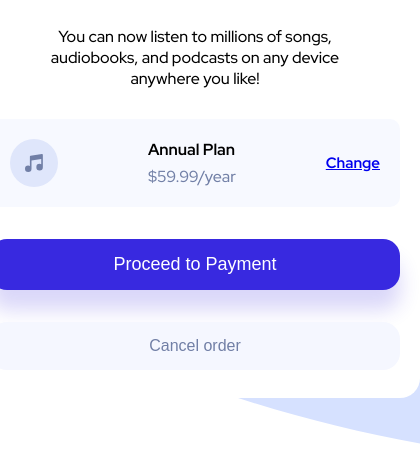
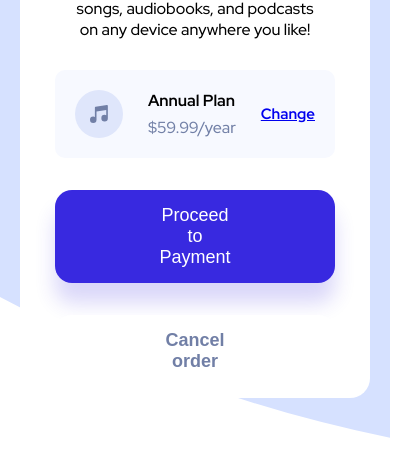
Before and after one commit to sunaycansev/order-summary-card, a plain HTML site: page index.html in a window 390 px wide. Shown: the part 379-844 px from the top of the page, 420 px wide, since content can reach past the window. Drawn offline with Linux system fonts and the light colour scheme.

Commit message:
add card bottom

```diff
--- a/style/style.css
+++ b/style/style.css
@@ -63,7 +63,7 @@ body {
   align-items: center;
   border-radius: 10px;
   padding: 20px;
-  margin: 0 20px 32px;
+  margin: 0 35px 32px;
   background-color: var(--gray);
 }
 
@@ -99,8 +99,8 @@ body {
   flex-direction: column;
   justify-content: center;
   align-items: center;
-  padding-right: 20px;
-  padding-left: 20px;
+  padding-right: 35px;
+  padding-left: 35px;
   /*padding-bottom: 48px;*/
 }
 
@@ -114,6 +114,9 @@ body {
   color: #fff;
   box-shadow: 0px 20px 20px rgb(56 42 225 / 19%);
 }
+.card-wrapper .card-footer__submit:hover {
+  cursor: pointer;
+}
 .card-wrapper .card-footer__cancel {
   width: 100%;
   margin: 32px 0 40px 0;
@@ -121,7 +124,30 @@ body {
   border-radius: 17px;
   border: none;
   color: #717fa6;
-  background-color: var(--very-pale-blue);
-  font-weight: 500;
-  font-size: 16px;
+  font-weight: 700;
+  font-size: 18px;
+  background-color: #fff;
 }
+.card-wrapper .card-footer__cancel:hover {
+  cursor: pointer;
+}
+
+@media (max-width: 475px) {
+  .card-wrapper {
+    width: 350px;
+    height: 710px;
+  }
+  .card-wrapper .card-top img {
+    width: 100%;
+  }
+}
+
+@media (max-width: 355px) {
+  .card-wrapper {
+    width: 300px;
+    height: 710px;
+  }
+  .card-wrapper .card-top img {
+    width: 100%;
+  }
+}
```
